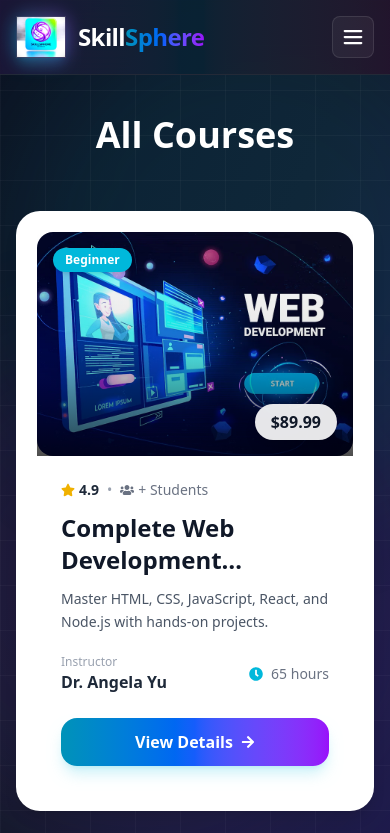
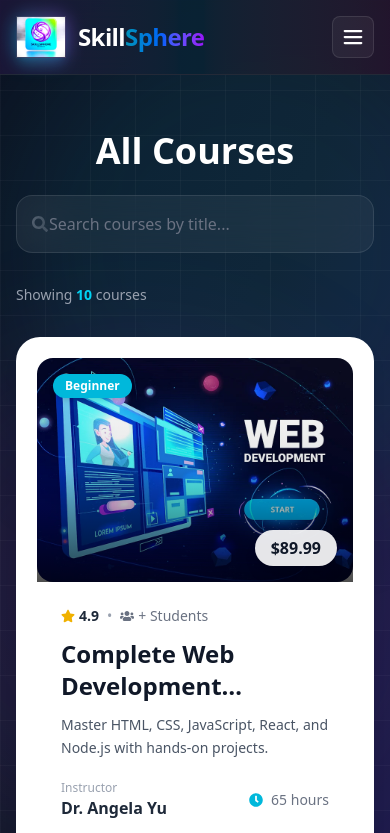
Before and after one commit to taifurrahman27/ph-b13-a008, a Next.js app: page /all-courses in a window 390 px wide. Shown: the top 833 px of the page. Built offline with nearby package versions, Linux system fonts and the light colour scheme.

Commit message:
Search filter added to all courses page

```diff
--- a/src/app/login/page.jsx
+++ b/src/app/login/page.jsx
@@ -27,7 +27,7 @@ const LoginPage = () => {
 
 
     return (
-        <section className="relative min-h-screen overflow-hidden flex items-center justify-center px-4 py-20 bg-[#0B1120]">
+        <section className="relative min-h-screen overflow-hidden flex items-center justify-center px-4 py-10 bg-[#0B1120]">
 
             <div className="absolute inset-0 overflow-hidden">
                 <div className="absolute top-0 left-0 w-125 h-125 bg-cyan-500/20 blur-3xl rounded-full animate-pulse"></div>
@@ -71,14 +71,14 @@ const LoginPage = () => {
                             Welcome To SkillSphere
                         </div>
                     </div>
-                    <div className="text-center mt-6">
-                        <h1 className="text-4xl md:text-5xl font-black text-white leading-tight">
+                    <div className="text-center my-4">
+                        <h1 className="text-2xl md:text-3xl font-black text-white leading-tight">
                             Login to Your Account
                         </h1>
                     </div>
 
                     <Form
-                        className="flex flex-col gap-6 mt-10"
+                        className="flex flex-col gap-5 mt-8"
                     >
                         <TextField
                             isRequired
@@ -173,16 +173,18 @@ const LoginPage = () => {
 
                         </Button>
 
-                        <div className="relative flex items-center justify-center my-5 group">
-                            <div className="flex-1 h-px bg-linear-to-r from-transparent via-white/10 to-transparent"></div>
+                        <div className="relative flex items-center justify-center my-3 group">
+                            <div className="flex-1 h-px bg-linear-to-r from-transparent via-white/10 to-transparent">
+                            </div>
                             <span
-                                className="px-6 text-[10px] font-bold tracking-[0.3em] uppercase text-gray-400
+                                className="px-6 py-1 text-xs font-bold tracking-[0.3em] uppercase text-gray-400
     bg-[#020617] relative z-10 select-none
     group-focus-within:text-purple-400 transition-colors duration-500"
                             >
                                 Or Continue With
                             </span>
-                            <div className="flex-1 h-px bg-linear-to-l from-transparent via-white/10 to-transparent"></div>
+                            <div className="flex-1 h-px bg-linear-to-l from-transparent via-white/10 to-transparent">
+                            </div>
                         </div>
 
                         <Button
@@ -195,18 +197,13 @@ const LoginPage = () => {
                             <div className="transition-transform duration-300 group-hover:scale-110">
                                 <FcGoogle className="text-xl" />
                             </div>
-
                             <span>Sign in with Google</span>
                         </Button>
 
                     </Form>
 
-
-
                     <div className="text-center mt-8 text-gray-400 font-medium tracking-wide">
-
                         Don&apos;t have an account?{" "}
-
                         <Link
                             href="/signup"
                             className="relative inline-flex items-center text-cyan-400 font-bold group overflow-hidden"
@@ -224,7 +221,6 @@ const LoginPage = () => {
             transition-transform duration-300
             origin-center"
                             />
-
                         </Link>
 
                     </div>
--- a/src/app/signup/page.jsx
+++ b/src/app/signup/page.jsx
@@ -30,7 +30,7 @@ const SignupPage = () => {
     const [isVisible, setIsVisible] = useState(false);
 
     return (
-        <section className="relative min-h-screen overflow-hidden flex items-center justify-center px-4 py-20 bg-[#070B14]">
+        <section className="relative min-h-screen overflow-hidden flex items-center justify-center px-4 py-10 bg-[#070B14]">
 
             <div className="absolute inset-0 overflow-hidden">
                 <div className="absolute top-0 left-0 w-125 h-125 bg-cyan-500/20 blur-3xl rounded-full animate-pulse" />
@@ -42,12 +42,12 @@ const SignupPage = () => {
 
             <div className="relative z-10 w-full max-w-lg rounded-[36px] border border-white/10 bg-white/4 backdrop-blur-3xl shadow-[0_0_80px_rgba(0,255,255,0.08)] overflow-hidden">
 
-                <div className="absolute top-0 inset-x-0 h-1 bg-linear-to-r from-cyan-400 via-purple-500 to-pink-500" />
+                <div className="absolute top-0 inset-x-0 h-1 bg-linear-to-r from-cyan-500 via-purple-500 to-pink-500" />
 
                 <div className="p-8 md:p-10">
 
                     <div className="flex justify-center">
-                        <div className="relative w-24 h-24 rounded-full bg-linear-to-br from-cyan-400 via-blue-500 to-purple-600 flex items-center justify-center shadow-[0_0_40px_rgba(6,182,212,0.4)]">
+                        <div className="relative w-24 h-24 rounded-full bg-linear-to-br from-cyan-500 via-blue-600 to-purple-600 flex items-center justify-center shadow-[0_0_40px_rgba(6,182,212,0.4)]">
                             <div className="absolute inset-0 rounded-full bg-white/20 blur-xl" />
                             <FaUserGraduate className="relative text-4xl text-white" />
                         </div>
@@ -60,19 +60,19 @@ const SignupPage = () => {
                         </div>
                     </div>
 
-                    <div className="text-center mt-6">
-                        <h1 className="text-4xl md:text-5xl font-black text-white leading-tight">
+                    <div className="text-center mt-4">
+                        <h1 className="text-3xl md:text-4xl font-black text-white leading-tight">
                             Create Your
-                            <span className="block bg-linear-to-r from-cyan-400 via-blue-400 to-purple-500 bg-clip-text text-transparent">
+                            <span className="block bg-linear-to-r from-cyan-500 via-blue-600 to-purple-600 bg-clip-text text-transparent">
                                 Dream Career
                             </span>
                         </h1>
-                        <p className="mt-4 text-gray-400 leading-relaxed">
+                        <p className="mt-3 text-gray-400 leading-relaxed">
                             Learn modern skills from industry experts and unlock your future 🚀
                         </p>
                     </div>
 
-                    <Form className="flex flex-col mt-10 group/form">
+                    <Form className="flex flex-col my-8 group/form">
 
                         <TextField isRequired name="name" className="flex flex-col gap-2 w-full group">
                             <Label className="text-xs font-bold text-gray-400 ml-1 tracking-wide uppercase group-focus-within:text-cyan-400 transition-colors">
--- a/src/components/allCourses/AllCourses.jsx
+++ b/src/components/allCourses/AllCourses.jsx
@@ -1,37 +1,108 @@
-import React from 'react';
-import CourseCard from './CourseCard';
+"use client";
 
-const AllCourses = async () => {
-
-    const res = await fetch('http://localhost:3000/data.json');
-
+import React, { useEffect, useState } from "react";
+import CourseCard from "./CourseCard";
+import { FaSearch } from "react-icons/fa";
+const AllCourses = () => {
+    const [courses, setCourses] = useState([]);
+    const [searchText, setSearchText] = useState("");
+    useEffect(() => {
+        const fetchCourses = async () => {
+            const res = await fetch("/data.json");
             if (!res.ok) {
                 throw new Error("Failed to fetch courses");
             }
+            const data = await res.json();
+            setCourses(data);
+        };
+        fetchCourses();
+    }, []);
 
-    const data = await res.json();
+    const filteredCourses = courses.filter((course) =>
+        course.title
+            .toLowerCase()
+            .includes(searchText.toLowerCase())
+    );
 
     return (
-        <div className='w-full flex flex-col items-center justify-center gap-6'>
+        <section className="w-full pt-4 pb-8">
+            <div
+                className="flex flex-col lg:flex-row
+                items-center justify-between
+                gap-6 mb-8"
+            >
 
-            <h1 className='text-4xl font-bold text-center mb-8'>
+                <div>
+                    <h1
+                        className="text-4xl md:text-5xl
+                        font-black text-center text-white"
+                    >
                         All Courses
                     </h1>
+                </div>
 
-            <div className='grid grid-cols-1 md:grid-cols-2 lg:grid-cols-3 gap-6'>
+                <div className="relative w-full max-w-md">
+                    <FaSearch
+                        className="absolute left-4 top-1/2
+                        -translate-y-1/2 text-gray-400"
+                    />
+                    <input
+                        type="text"
+                        placeholder="Search courses by title..."
+                        value={searchText}
+                        onChange={(e) => setSearchText(e.target.value)}
+                        className="w-full pl-8 pr-4 py-4 rounded-2xl
+                        border border-white/10
+                        bg-white/5 backdrop-blur-xl
+                        text-white placeholder:text-gray-500
+                        outline-none
+                        focus:border-cyan-500/40
+                        focus:ring-4 focus:ring-cyan-500/10
+                        transition-all duration-300"
+                    />
+                </div>
+            </div>
+            <div className="mb-8">
+                <p className="text-gray-400 text-sm">
+                    Showing{" "}
+                    <span className="text-cyan-400 font-bold">
+                        {filteredCourses.length}
+                    </span>{" "}
+                    courses
+                </p>
+            </div>
+            {
+                filteredCourses.length > 0 ? (
+                    <div
+                        className="grid grid-cols-1
+                        md:grid-cols-2 lg:grid-cols-3 gap-8"
+                    >
+                        {
+                            filteredCourses.map((course) => (
 
-                {
-                    data.map(course => (
                                 <CourseCard
                                     key={course.id}
                                     course={course}
                                 />
                             ))
                         }
-
                     </div>
-
+                ) : (
+                    <div
+                        className="flex flex-col
+                        items-center justify-center
+                        py-24"
+                    >
+                        <h2 className="text-3xl font-bold text-white">
+                            No Course Found
+                        </h2>
+                        <p className="text-gray-400 mt-3">
+                            Try another search keyword.
+                        </p>
                     </div>
+                )
+            }
+        </section>
     );
 };
 
```
Lines whose indentation alone changed are shown as unchanged.
